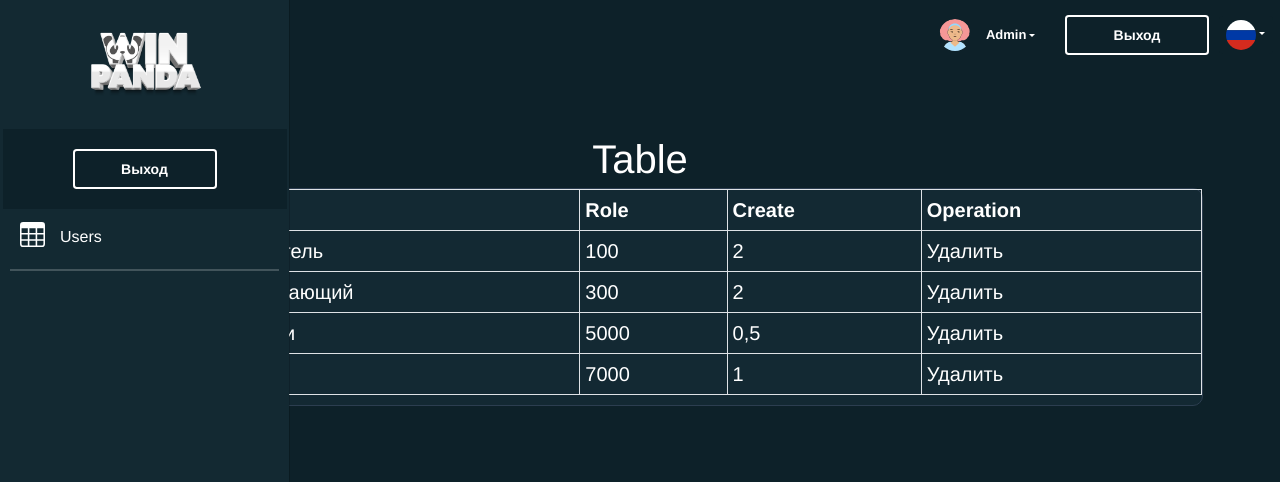
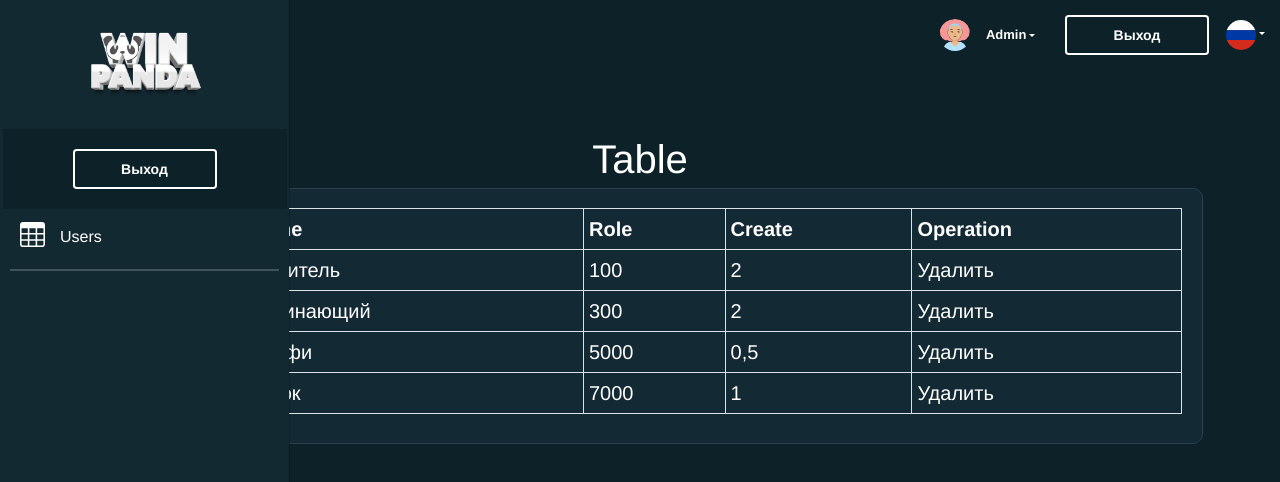
Before and after one commit to Eat-Sleep-Code-Repeat-t/apptest, a Vue app: page /admin in a window 1280 px wide. Shown: the top 482 px of the page. Built offline with nearby package versions, Linux system fonts and the light colour scheme.

Commit message:
nevermine

```diff
--- a/src/components/admin/AdminTableSection.vue
+++ b/src/components/admin/AdminTableSection.vue
@@ -74,5 +74,6 @@
   border: solid 1px;
   border-radius: 10px;
   text-align: left;
+  padding: 19px 20px;
 }
 </style>
```
